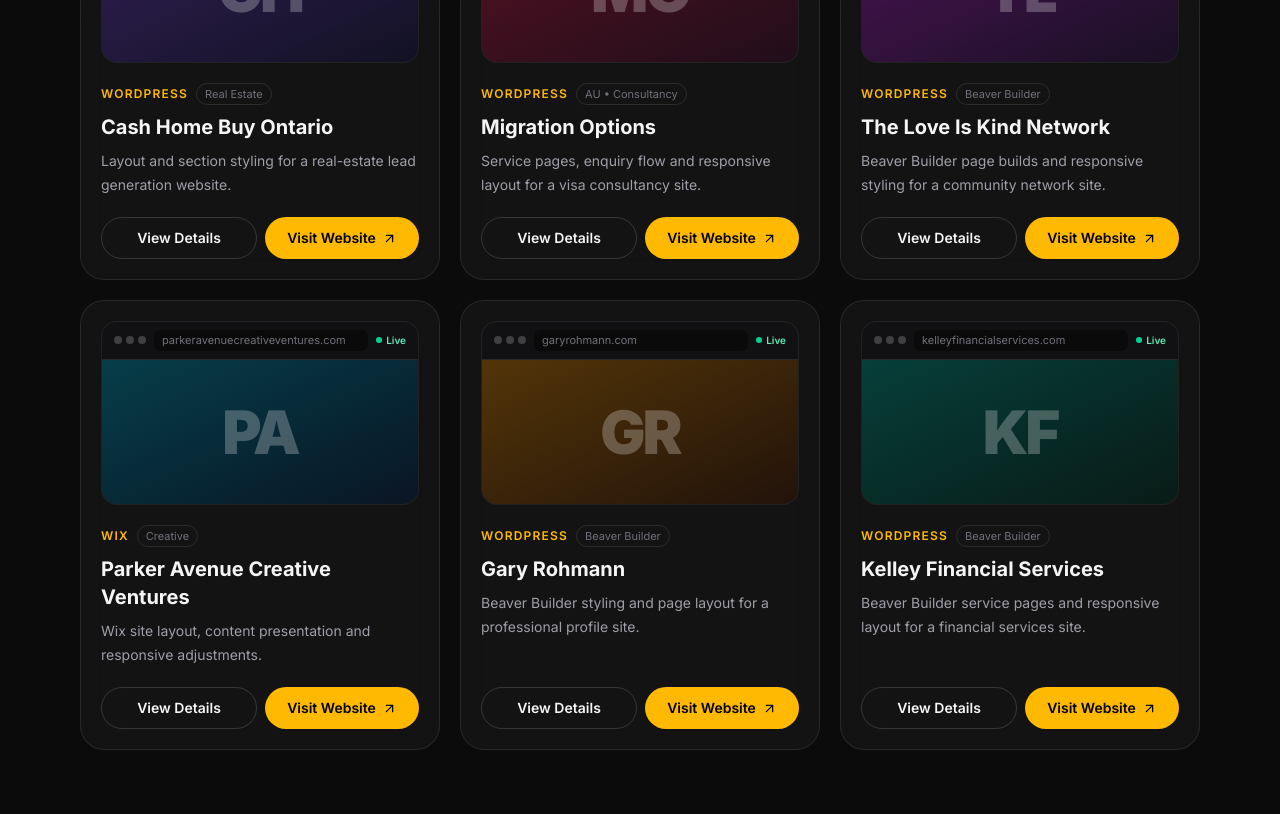
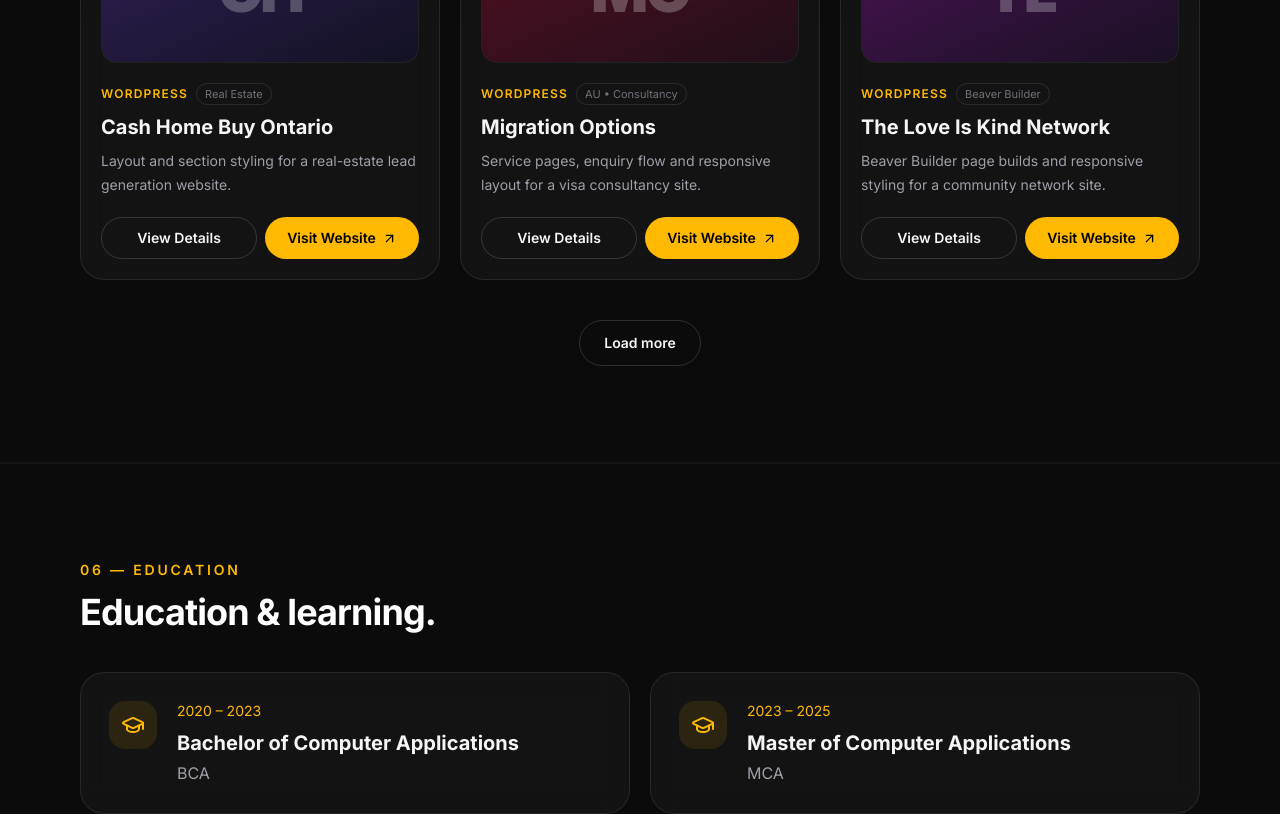
Before and after one commit to Babita-Dhiman/Portfolio, a React (Vite) app: page / in a window 1280 px wide. Shown: the part 3651-4465 px from the top of the page. Built offline with nearby package versions, Linux system fonts and the light colour scheme.

Commit message:
Show 6 projects initially with Load more button

```diff
--- a/src/components/Projects.jsx
+++ b/src/components/Projects.jsx
@@ -14,9 +14,12 @@ const initials = (title) =>
     .join("")
     .toUpperCase();
 
+const PAGE_SIZE = 6;
+
 export default function Projects() {
   const [filter, setFilter] = useState("All");
   const [selected, setSelected] = useState(null);
+  const [visibleCount, setVisibleCount] = useState(PAGE_SIZE);
 
   const filters = useMemo(() => {
     const cats = [...new Set(projects.map((p) => p.category))];
@@ -26,7 +29,15 @@ export default function Projects() {
     ];
   }, []);
 
-  const visible = filter === "All" ? projects : projects.filter((p) => p.category === filter);
+  const filtered = filter === "All" ? projects : projects.filter((p) => p.category === filter);
+  const visible = filtered.slice(0, visibleCount);
+  const hasMore = visibleCount < filtered.length;
+
+  // Reset visible count when filter changes
+  const handleFilter = (name) => {
+    setFilter(name);
+    setVisibleCount(PAGE_SIZE);
+  };
 
   // Close modal on Escape
   useEffect(() => {
@@ -55,7 +66,7 @@ export default function Projects() {
               {filters.map(({ name, count }) => (
                 <button
                   key={name}
-                  onClick={() => setFilter(name)}
+                  onClick={() => handleFilter(name)}
                   aria-pressed={filter === name}
                   className={`rounded-full px-4 py-2 text-sm transition ${
                     filter === name
@@ -132,6 +143,18 @@ export default function Projects() {
             </Reveal>
           ))}
         </div>
+
+        {hasMore && (
+          <div className="mt-10 flex justify-center">
+            <button
+              type="button"
+              onClick={() => setVisibleCount((c) => c + PAGE_SIZE)}
+              className="rounded-full border border-white/15 px-6 py-3 text-sm font-semibold transition hover:border-amber-400/40 hover:bg-white/[.04]"
+            >
+              Load more
+            </button>
+          </div>
+        )}
       </div>
 
       {/* Modal */}
```
